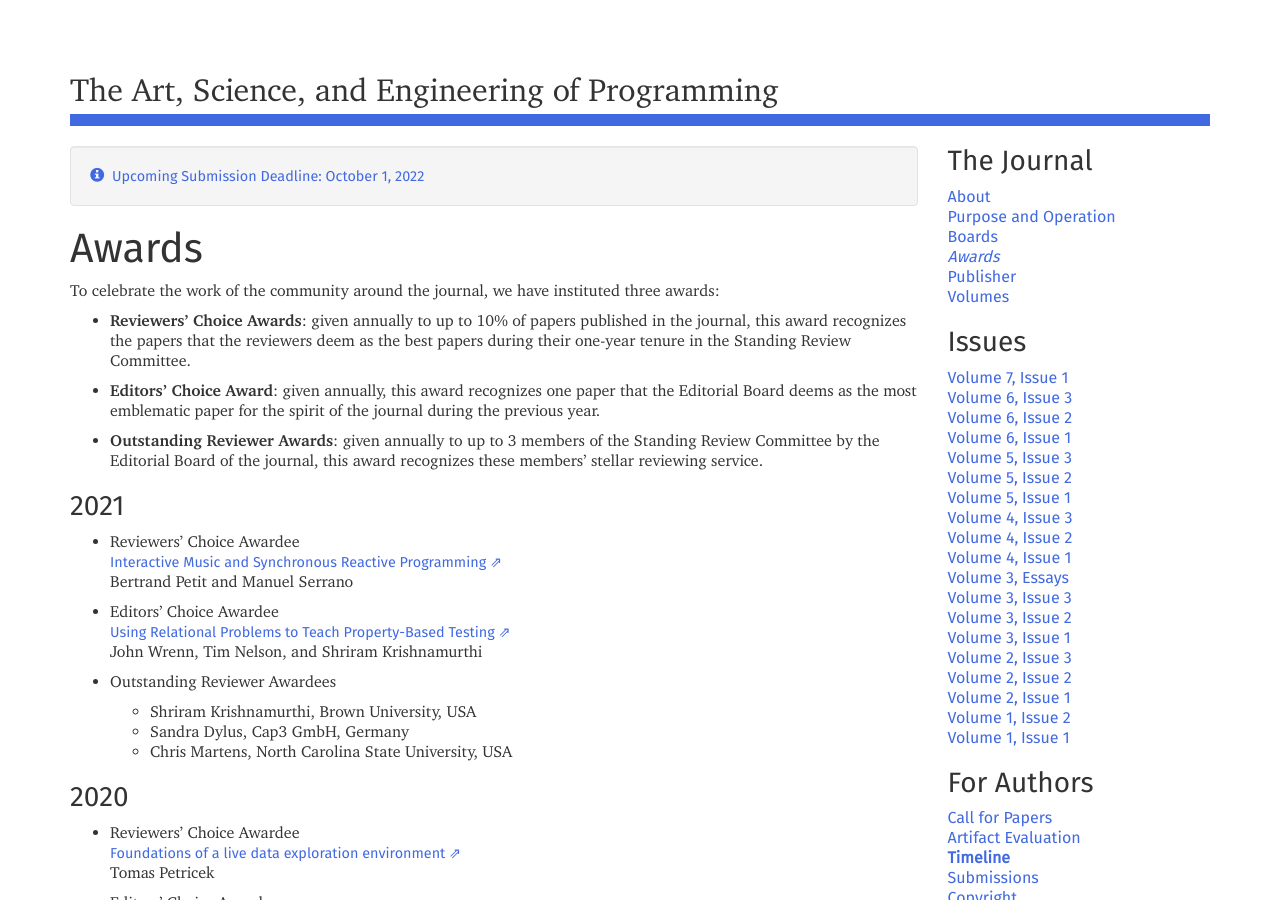
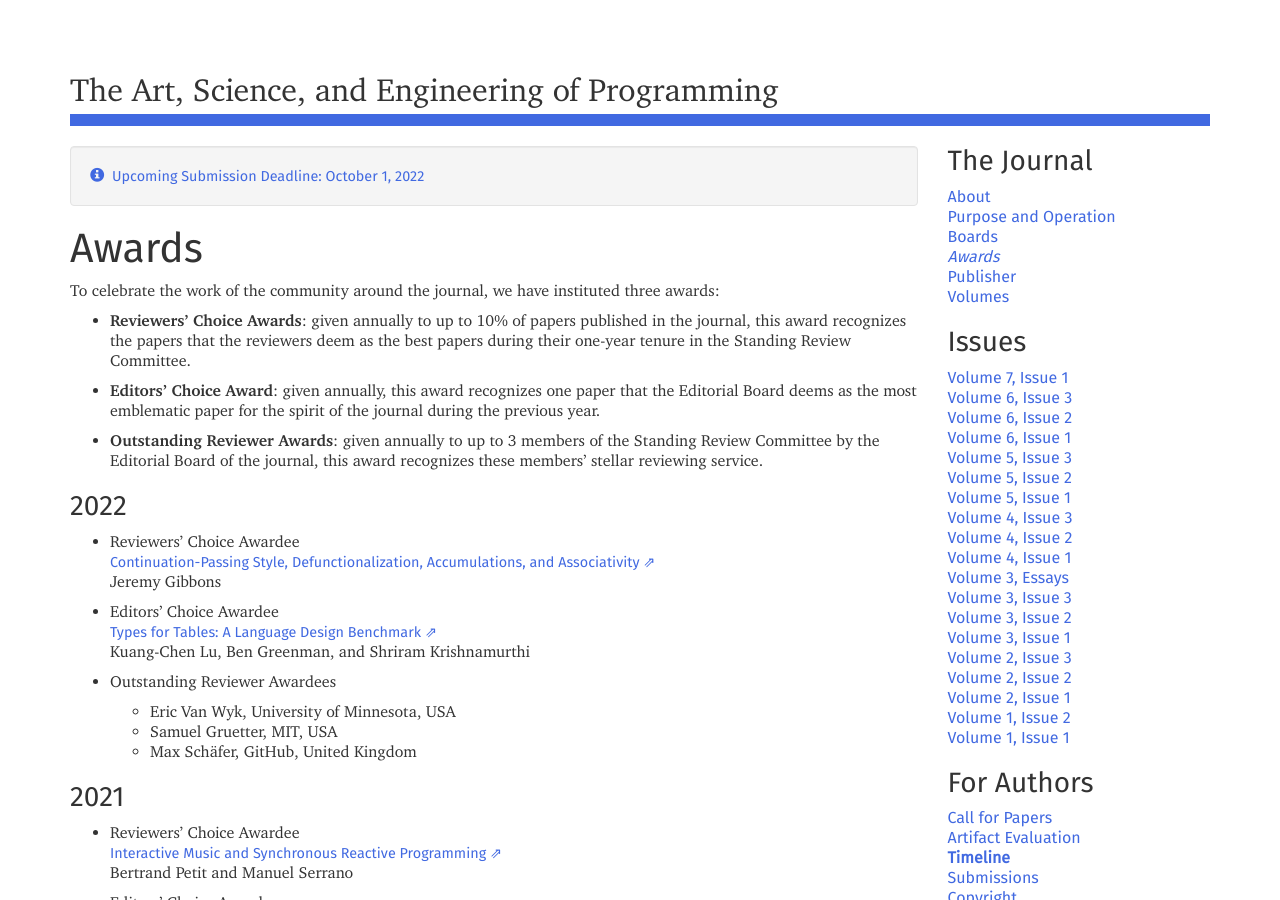
Before and after one commit to programming-journal/programming-journal.github.io, a Jekyll site: the page built from awards/index.markdown, in a window 1280 px wide and 900 px high. Built offline with Jekyll 4.4.1, drawn with Linux system fonts in a browser that asks for light colours.

Commit message:
Adds awards for 2022

```diff
--- a/awards/index.markdown
+++ b/awards/index.markdown
@@ -12,6 +12,25 @@ To celebrate the work of the community around the journal, we have instituted th
 * **Editors' Choice Award**: given annually, this award recognizes one paper that the Editorial Board deems as the most emblematic paper for the spirit of the journal during the previous year.
 
 * **Outstanding Reviewer Awards**: given annually to up to 3 members of the Standing Review Committee by the Editorial Board of the journal, this award recognizes these members' stellar reviewing service.
+
+### 2022
+
+* Reviewers' Choice Awardee
+   [Continuation-Passing Style, Defunctionalization, Accumulations, and Associativity](https://doi.org/10.22152/programming-journal.org/2022/6/7)
+Jeremy Gibbons
+
+* Editors' Choice Awardee
+   [Types for Tables: A Language Design Benchmark](https://doi.org/10.22152/programming-journal.org/2022/6/8)
+Kuang-Chen Lu, Ben Greenman, and Shriram Krishnamurthi
+
+* Outstanding Reviewer Awardees
+
+  * Eric Van Wyk,
+     University of Minnesota, USA
+  * Samuel Gruetter,
+     MIT, USA
+  * Max Schäfer,
+     GitHub, United Kingdom
 
 ### 2021
 
@@ -31,7 +50,6 @@ John Wrenn, Tim Nelson, and Shriram Krishnamurthi
      Cap3 GmbH, Germany
   * Chris Martens,
      North Carolina State University, USA
-
 
 ### 2020
 
```
